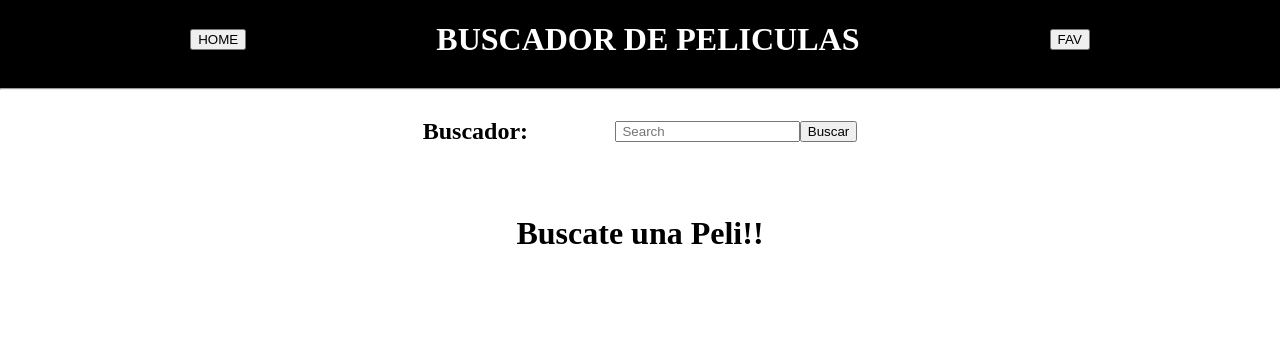
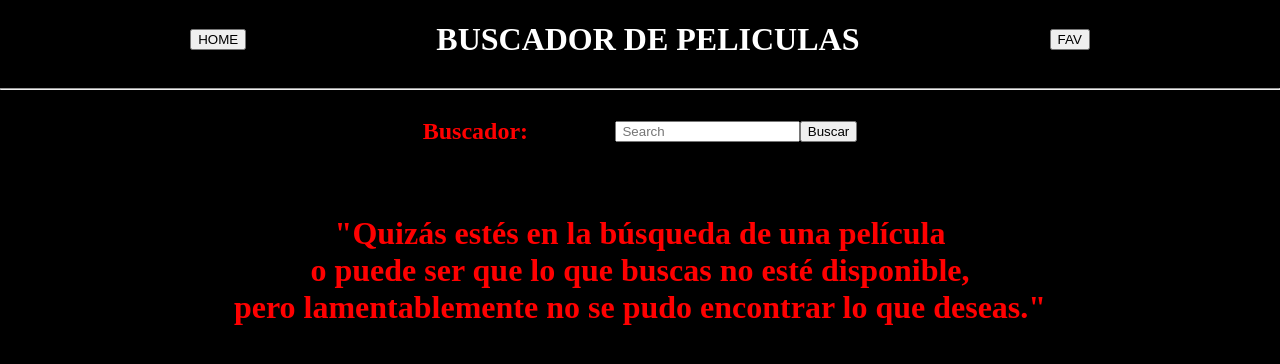
Before and after one commit to Mati69lbt/BuscaPelis, a React (Vite) app: page /home in a window 1280 px wide. Shown: the top 364 px of the page. Built offline with nearby package versions, Linux system fonts and the light colour scheme.

Commit message:
ajustes css

```diff
--- a/src/components/Fav/Favoritos.jsx
+++ b/src/components/Fav/Favoritos.jsx
@@ -7,29 +7,33 @@ import "./fav.css";
 const Favoritos = () => {
   const dispatch = useDispatch();
   const favorite = useSelector((state) => state.movies.favorites);
-  console.log(favorite);
+
   return (
     <div>
       <Navbar />
       <div>
         <div className="tituloo">
-          <h2>Peliculas Favoritas</h2>
+          <h2 className="tith2">Tus Peliculas Favoritas van Aquí!</h2>
         </div>
-
+        <div>
           {favorite &&
             favorite.map((movie) => (
               <div key={movie.imdbID} className="fav">
                 <article className="item">
+                  <Link to={`/movie/${movie.imdbID}`} className="item">
                     <img src={movie.Poster} alt={movie.title} height={120} />
+                  </Link>
                 </article>
-              <article>
+                <article className="link">
                   <Link to={`/movie/${movie.imdbID}`} className="item">
                     <span>{movie.Title}</span>
                   </Link>
                 </article>
                 <article>
                   <button
-                  onClick={() => dispatch(remove_Movie_Favorite(movie.imdbID))}
+                    onClick={() =>
+                      dispatch(remove_Movie_Favorite(movie.imdbID))
+                    }
                     className="item"
                   >
                     X
@@ -39,6 +43,7 @@ const Favoritos = () => {
             ))}
         </div>
       </div>
+    </div>
   );
 };
 
--- a/src/components/Fav/fav.css
+++ b/src/components/Fav/fav.css
@@ -12,15 +12,20 @@
   font-size: x-large;
   font-family: "Courier New", Courier, monospace;
 }
-h2 {
-  display: flex;
-  text-align: center;
-  width: 30%;
-}
 .tituloo {
   display: flex;
-  flex-direction: row;
-  flex-wrap: nowrap;
   justify-content: center;
-  align-items: baseline;
+  align-items: center;
 }
+.tith2 {
+  color: white;
+  white-space: nowrap;
+}
+
+.link a {
+  color: white;
+  text-decoration: none;
+}
+.container-fav {
+  color: white;
+}
--- a/src/components/Home/Home.jsx
+++ b/src/components/Home/Home.jsx
@@ -25,7 +25,7 @@ const Home = () => {
 
       <div className="cuerpo">
         <div className="buscador">
-          <h2>Buscador: </h2>
+          <h2 className="busch2">Buscador: </h2>
           <form onSubmit={(e) => handleSubmit(e)}>
             <input
               id="title"
@@ -41,10 +41,15 @@ const Home = () => {
             </button>
           </form>
         </div>
-      </div>
         <div>
           {!movies || movies.length === 0 ? (
-          <h1 className="bup">Buscate una Peli!!</h1>
+            <h1 className="bup">
+              &quot;Quizás estés en la búsqueda de una película
+              <br />
+              o puede ser que lo que buscas no esté disponible,
+              <br />
+              pero lamentablemente no se pudo encontrar lo que deseas.&quot;
+            </h1>
           ) : (
             <>
               <div className="imb">
@@ -56,7 +61,13 @@ const Home = () => {
                 movies.map((movie) => (
                   <div key={movie.imdbID} className="imb">
                     <article>
-                    <img src={movie.Poster} alt={movie.title} height={120} />
+                      <Link to={`/movie/${movie.imdbID}`}>
+                        <img
+                          src={movie.Poster}
+                          alt={movie.title}
+                          height={120}
+                        />
+                      </Link>
                     </article>
                     <article className="link">
                       {" "}
@@ -84,6 +95,7 @@ const Home = () => {
           )}
         </div>
       </div>
+    </div>
   );
 };
 
--- a/src/components/Home/home.css
+++ b/src/components/Home/home.css
@@ -1,3 +1,7 @@
+body {
+  background-color: black;
+}
+
 .imb {
   display: flex;
   flex-direction: row;
@@ -13,13 +17,12 @@
   font-family: "Courier New", Courier, monospace;
 }
 
-h2 {
+.busch2 {
   width: 15%;
 }
-.link {
+.link a {
   color: white;
   text-decoration: none;
-  cursor: default;
 }
 @media (max-width: 576px) {
   a {
@@ -30,6 +33,7 @@ h2 {
 .bup {
   text-align: center;
   margin-top: 50px;
+  color: red;
 }
 
 .buscador {
@@ -37,4 +41,5 @@ h2 {
   flex-wrap: nowrap;
   justify-content: center;
   align-items: center;
+  color: red;
 }
--- a/src/components/Landing/LandingPage.jsx
+++ b/src/components/Landing/LandingPage.jsx
@@ -9,7 +9,8 @@ const LandingPage = () => {
       <h1>BUSCADOR DE PELICULAS</h1>
 
       <div className="image">
-        {img.map((image) => (
+        {img &&
+          img.map((image) => (
             <div className="image-card" key={image.id}>
               <Link to="/home">
                 <img src={image.url} alt={image.alt} />
--- a/src/components/Movie/Movie.jsx
+++ b/src/components/Movie/Movie.jsx
@@ -109,7 +109,7 @@ const Movie = () => {
           <img src={Poster} alt={Title} style={{ margin: "5px" }} />
         </div>
       </div>
-      <button onClick={() => navigate("/home")}>BACK</button>;
+      <button onClick={() => navigate(-1)}>BACK</button>;
     </div>
   );
 };
--- a/src/components/Movie/movie.css
+++ b/src/components/Movie/movie.css
@@ -65,4 +65,5 @@
 
 .loading-text {
   font-size: 32px;
+  color: white;
 }
```
Lines whose indentation alone changed are shown as unchanged.
